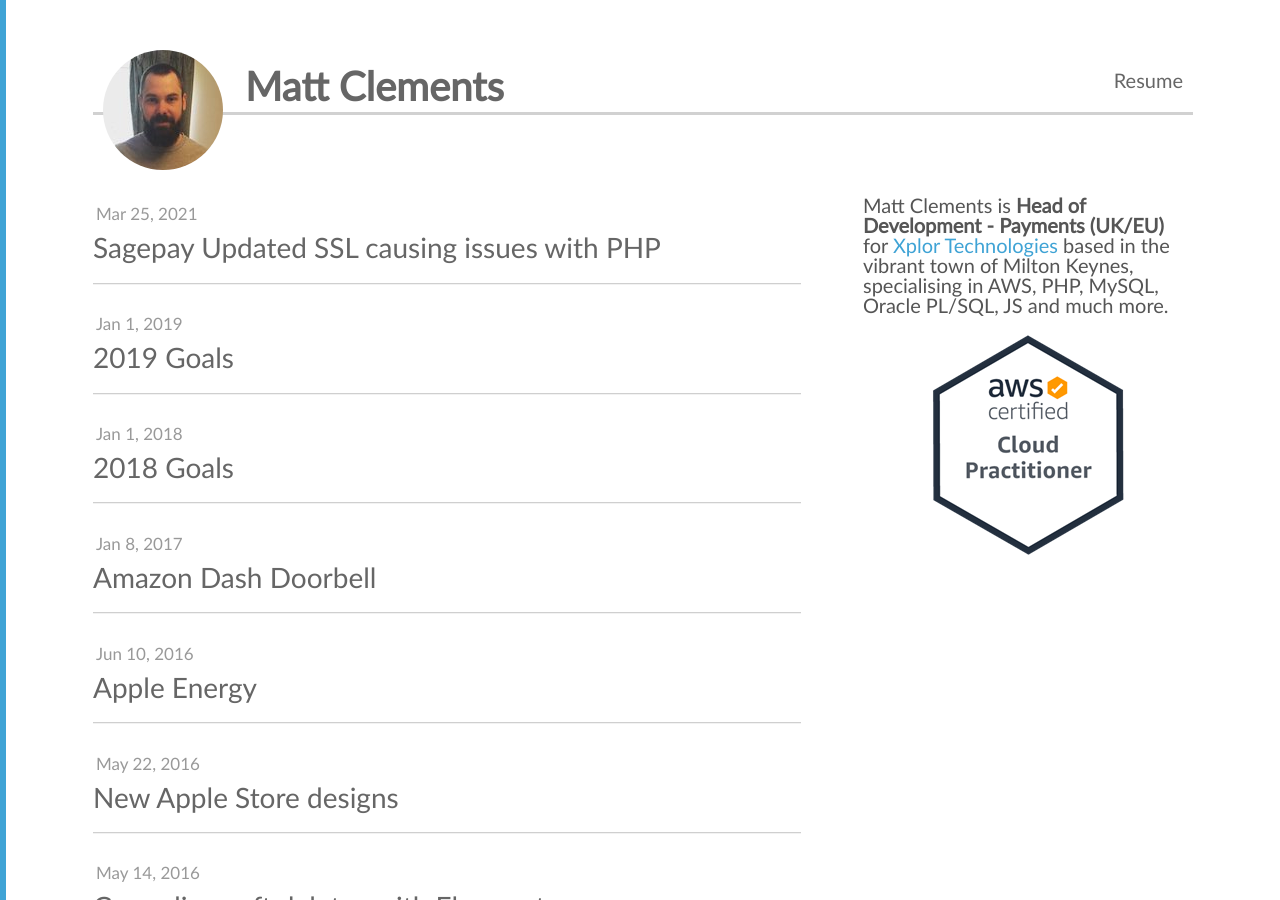
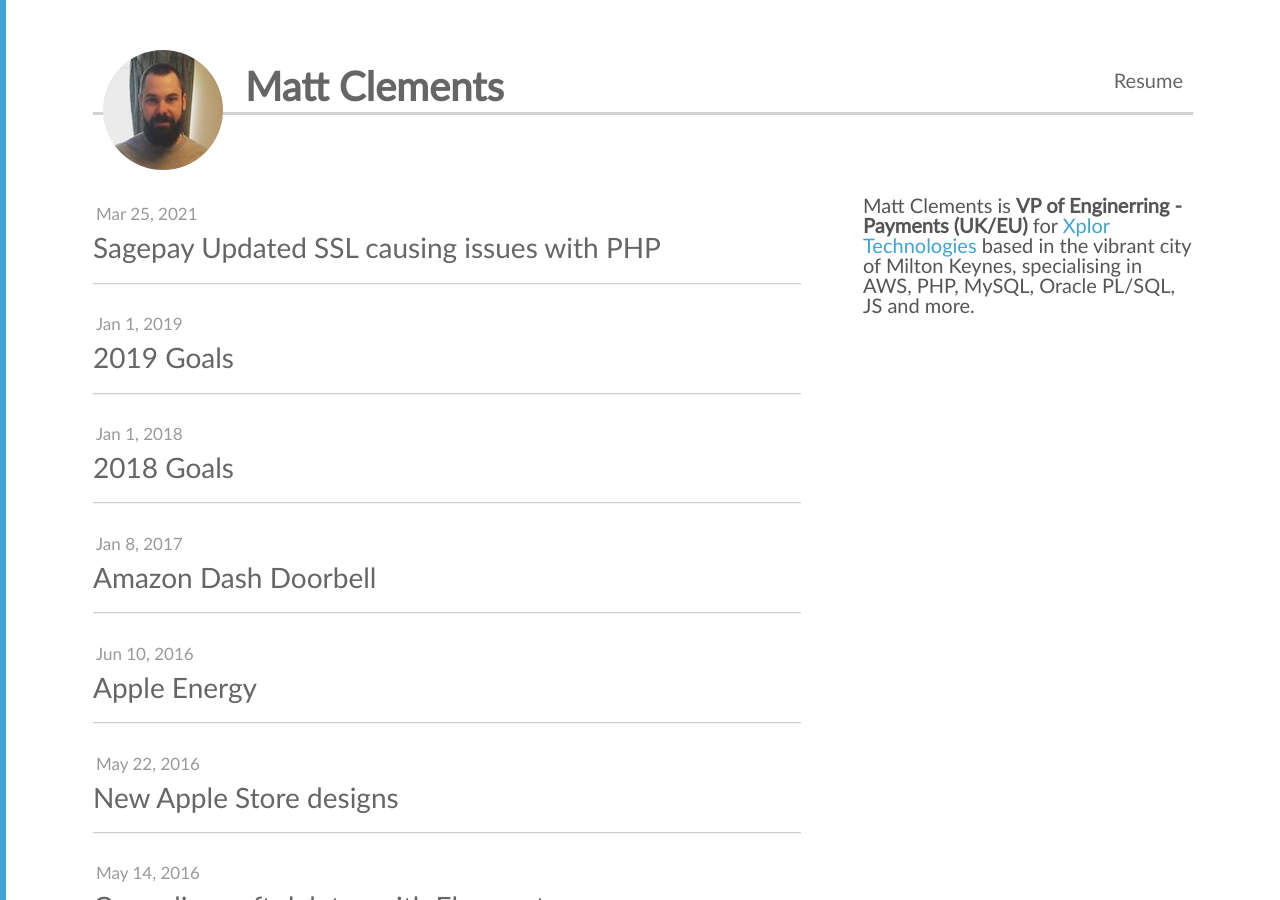
Before and after one commit to mattclements/mattclements.github.io, a Jekyll site: the page built from index.md, in a window 1280 px wide and 900 px high. Built offline with Jekyll 4.4.1, drawn with Linux system fonts in a browser that asks for light colours.

Commit message:
Updated Sidebar

```diff
--- a/_includes/sidebar.html
+++ b/_includes/sidebar.html
@@ -1,7 +1,6 @@
 <div itemscope itemtype="http://schema.org/Person">
     <h1 class="visually-hidden">About me</h1>
     <p>
-      Matt Clements is <strong itemprop="jobTitle">Head of Development - Payments (UK/EU)</strong> for <a href="https://www.xplortechnologies.com/" target="_blank">Xplor Technologies</a> based in the vibrant town of Milton Keynes, specialising in AWS, PHP, MySQL, Oracle PL/SQL, JS and much more.
+      Matt Clements is <strong itemprop="jobTitle">VP of Enginerring - Payments (UK/EU)</strong> for <a href="https://www.xplortechnologies.com/" target="_blank">Xplor Technologies</a> based in the vibrant city of Milton Keynes, specialising in AWS, PHP, MySQL, Oracle PL/SQL, JS and more.
     </p>
-    <img src="/assets/img/aws_cloud_practitioner.png" alt="AWS Certified Cloud Practitioner" />
   </div>
```
